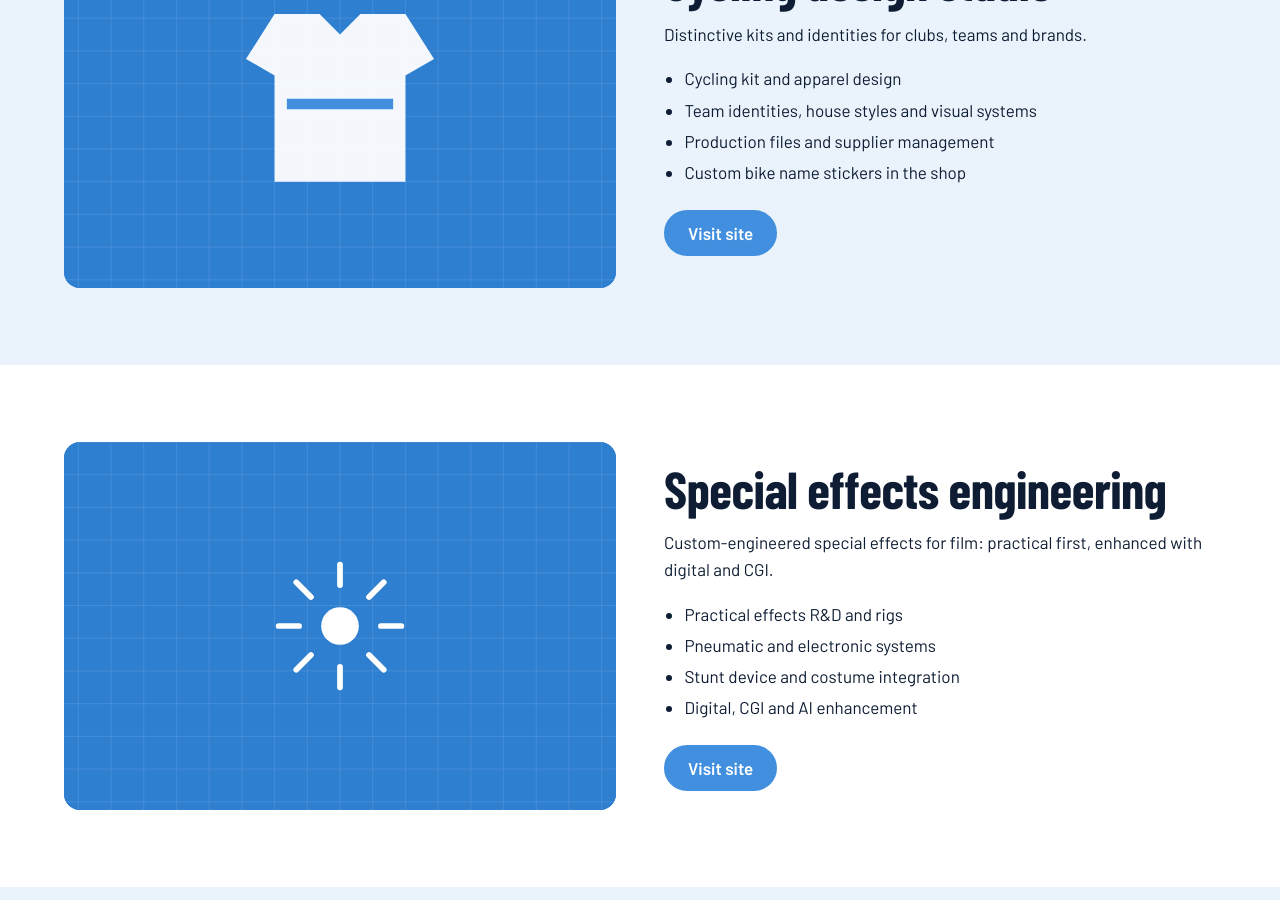
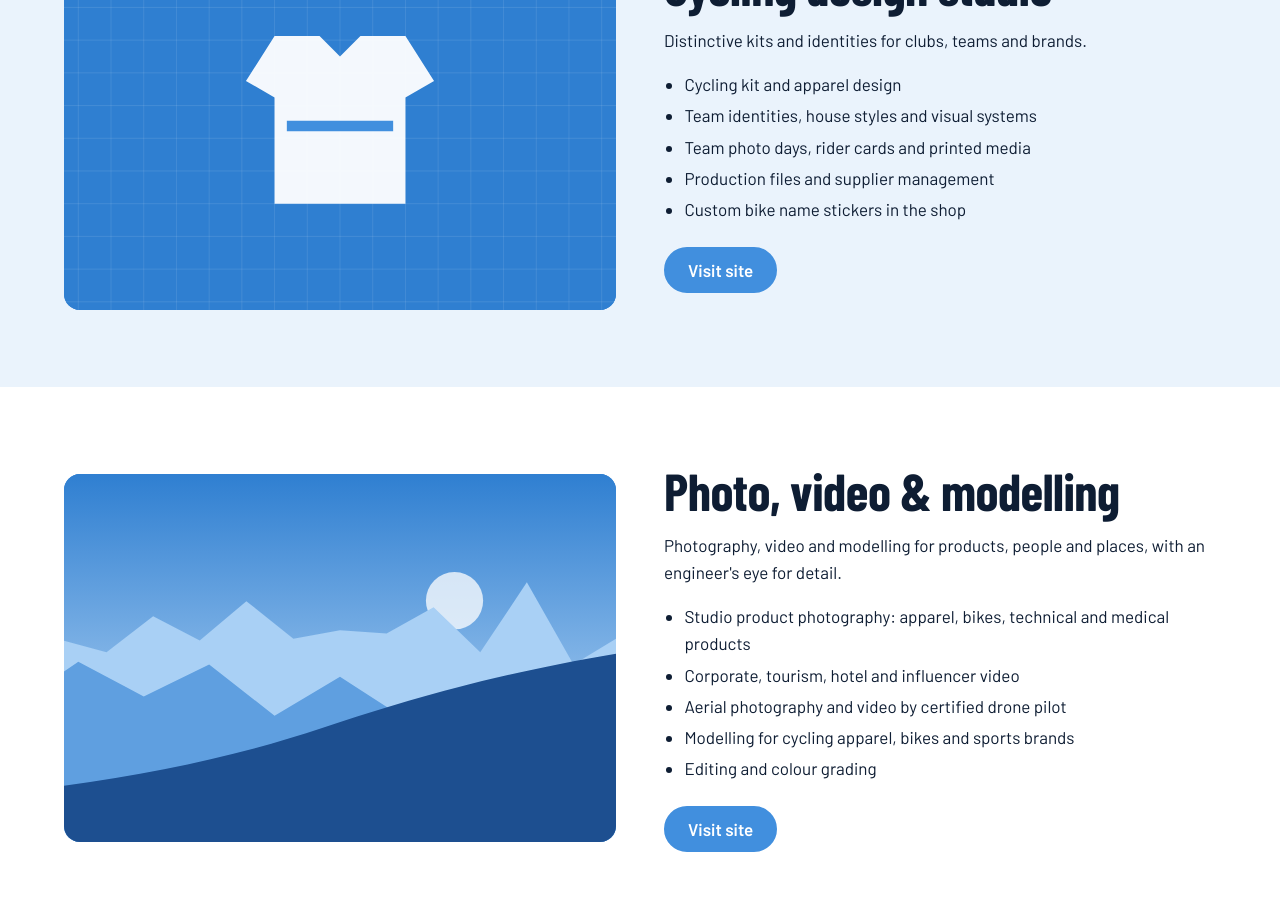
Before and after one commit to samuraijon/samuraijon.com, a Jekyll site: the page built from services.html, in a window 1280 px wide and 900 px high, scrolled down 1092 px. Built offline with Jekyll 4.4.1, drawn with Linux system fonts in a browser that asks for light colours; some web fonts are replaced; some of the changed text lies outside the part shown.

Commit message:
Add photo, video & modelling and web studio services
Co-Authored-By: Claude Opus 5.5 <noreply@anthropic.com>
Claude-Session: https://claude.ai/code/session_016f1RovkkLW8eVcwVSupNJd

```diff
--- a/_data/navigation.yml
+++ b/_data/navigation.yml
@@ -18,6 +18,10 @@
     label: Scientific & engineering consulting
   - url: services.html#studio
     label: Cycling design studio
+  - url: services.html#media
+    label: Photo, video & modelling
+  - url: services.html#web
+    label: Web studio
   - url: services.html#film
     label: Special effects engineering
   - url: services.html#experiences
--- a/contact.html
+++ b/contact.html
@@ -19,7 +19,7 @@ placeholder_note: false
         <label for="cmail"><span>Email <span class="req">(required)</span></span><input id="cmail" name="email" type="email" autocomplete="email" required></label>
       </div>
       <label for="ctype">What it's about
-        <select id="ctype" name="type"><option>General enquiry</option><option>Business enquiry</option><option>A project or collaboration</option><option>Consulting</option><option>Cycling kit or design</option><option>Special effects</option><option>Cycling experiences</option><option>Kinematisch</option></select>
+        <select id="ctype" name="type"><option>General enquiry</option><option>Business enquiry</option><option>A project or collaboration</option><option>Consulting</option><option>Cycling kit or design</option><option>Photo, video or modelling</option><option>A website</option><option>Special effects</option><option>Cycling experiences</option><option>Kinematisch</option></select>
       </label>
       <label for="cmsg"><span>Message <span class="req">(required)</span></span><textarea id="cmsg" name="message" required></textarea></label>
       <button class="btn main" type="submit" style="justify-self:start">Send message</button>
--- a/index.html
+++ b/index.html
@@ -39,8 +39,8 @@ photos:
 </section>
 <section class="band" id="services">
   <div class="wrap">
-    <div class="sec-head"><h2><a class="hlink" href="services.html">Services</a></h2><p>Engineering, design and a lifetime on the bike. A rare combination, all in one place.</p></div>
-    <div class="tiles"><a class="tile bp" href="services.html#consulting"><div class="scene" data-scene="x,Software,bp"></div><div class="cap"><h3>Scientific &amp; engineering consulting</h3><p>Data, statistics, medical device R&amp;D and regulatory</p></div></a><a class="tile bp" href="services.html#studio"><div class="scene" data-scene="x,Creative,bp"></div><div class="cap"><h3>Cycling design studio</h3><p>Kit design, team identities, brand systems and the sticker shop</p></div></a><a class="tile bp" href="services.html#film"><div class="scene" data-scene="x,Effects,bp"></div><div class="cap"><h3>Special effects engineering</h3><p>Custom-engineered special effects for film</p></div></a><a class="tile" href="services.html#experiences"><div class="scene" data-scene="day,31"></div><div class="cap"><h3>Boutique cycling experiences</h3><p>Curated rides through Europe and Australia</p></div></a></div>
+    <div class="sec-head"><h2><a class="hlink" href="services.html">Services</a></h2><p>Engineering, design, media and a lifetime on the bike. A rare combination, all in one place.</p></div>
+    <div class="tiles"><a class="tile bp" href="services.html#consulting"><div class="scene" data-scene="x,Software,bp"></div><div class="cap"><h3>Scientific &amp; engineering consulting</h3><p>Data, statistics, medical device R&amp;D and regulatory</p></div></a><a class="tile bp" href="services.html#studio"><div class="scene" data-scene="x,Creative,bp"></div><div class="cap"><h3>Cycling design studio</h3><p>Kit design, team identities, team media and the sticker shop</p></div></a><a class="tile" href="services.html#media"><div class="scene" data-scene="day,57,0"></div><div class="cap"><h3>Photo, video &amp; modelling</h3><p>Studio and location shoots, video and modelling</p></div></a><a class="tile bp" href="services.html#web"><div class="scene" data-scene="x,Software,bp"></div><div class="cap"><h3>Web studio</h3><p>Websites for small businesses, built and hosted</p></div></a><a class="tile bp" href="services.html#film"><div class="scene" data-scene="x,Effects,bp"></div><div class="cap"><h3>Special effects engineering</h3><p>Custom-engineered special effects for film</p></div></a><a class="tile" href="services.html#experiences"><div class="scene" data-scene="day,31"></div><div class="cap"><h3>Boutique cycling experiences</h3><p>Curated rides through Europe and Australia</p></div></a></div>
   </div>
 </section>
 <section class="band deep" id="startup">
--- a/services.html
+++ b/services.html
@@ -3,7 +3,7 @@ layout: default
 title: Services | Dr Jonathan Wei
 page_key: services
 heading: Services
-lead: Engineering, design and a lifetime on the bike. A rare combination, all in one place.
+lead: Engineering, design, media and a lifetime on the bike. A rare combination, all in one place.
 hero_scene: day,41,0
 hero_image: ''
 hero_short: true
@@ -16,7 +16,7 @@ placeholder_note: false
     <div>
       <h2>Scientific &amp; engineering consulting</h2>
       <p style="margin-top:14px">Evidence-based engineering for medical devices, health and sport.</p>
-      <ul class="ticks"><li>Statistical analysis and data intelligence</li><li>Biomedical engineering and medical device R&amp;D</li><li>Regulatory strategy and quality systems</li><li>Engineering analysis: CAD, FEA and prototyping</li></ul>
+      <ul class="ticks"><li>Statistical analysis and data intelligence</li><li>Biomedical engineering and medical device R&amp;D</li><li>Regulatory strategy and quality systems</li><li>Engineering analysis: CAD, FEA and prototyping</li><li>Technical writing and proofreading</li></ul>
       <div class="btns"><a class="btn main" href="#">Visit site</a></div>
     </div>
   </div>
@@ -27,7 +27,29 @@ placeholder_note: false
     <div>
       <h2>Cycling design studio</h2>
       <p style="margin-top:14px">Distinctive kits and identities for clubs, teams and brands.</p>
-      <ul class="ticks"><li>Cycling kit and apparel design</li><li>Team identities, house styles and visual systems</li><li>Production files and supplier management</li><li>Custom bike name stickers in the shop</li></ul>
+      <ul class="ticks"><li>Cycling kit and apparel design</li><li>Team identities, house styles and visual systems</li><li>Team photo days, rider cards and printed media</li><li>Production files and supplier management</li><li>Custom bike name stickers in the shop</li></ul>
+      <div class="btns"><a class="btn main" href="#">Visit site</a></div>
+    </div>
+  </div>
+</section>
+<section class="band" id="media">
+  <div class="wrap svc">
+    <div class="photo" data-scene="day,57,0"></div>
+    <div>
+      <h2>Photo, video &amp; modelling</h2>
+      <p style="margin-top:14px">Photography, video and modelling for products, people and places, with an engineer's eye for detail.</p>
+      <ul class="ticks"><li>Studio product photography: apparel, bikes, technical and medical products</li><li>Corporate, tourism, hotel and influencer video</li><li>Aerial photography and video by certified drone pilot</li><li>Modelling for cycling apparel, bikes and sports brands</li><li>Editing and colour grading</li></ul>
+      <div class="btns"><a class="btn main" href="#">Visit site</a></div>
+    </div>
+  </div>
+</section>
+<section class="band soft" id="web">
+  <div class="wrap svc">
+    <div class="photo" data-scene="x,Software,bp"></div>
+    <div>
+      <h2>Web studio</h2>
+      <p style="margin-top:14px">Fast, good-looking websites for small businesses, built with AI-assisted tools and handed over ready to run.</p>
+      <ul class="ticks"><li>Design and build</li><li>Domain, hosting and email set-up</li><li>An editor so you can update it yourself</li><li>Training and optional maintenance</li></ul>
       <div class="btns"><a class="btn main" href="#">Visit site</a></div>
     </div>
   </div>
```
